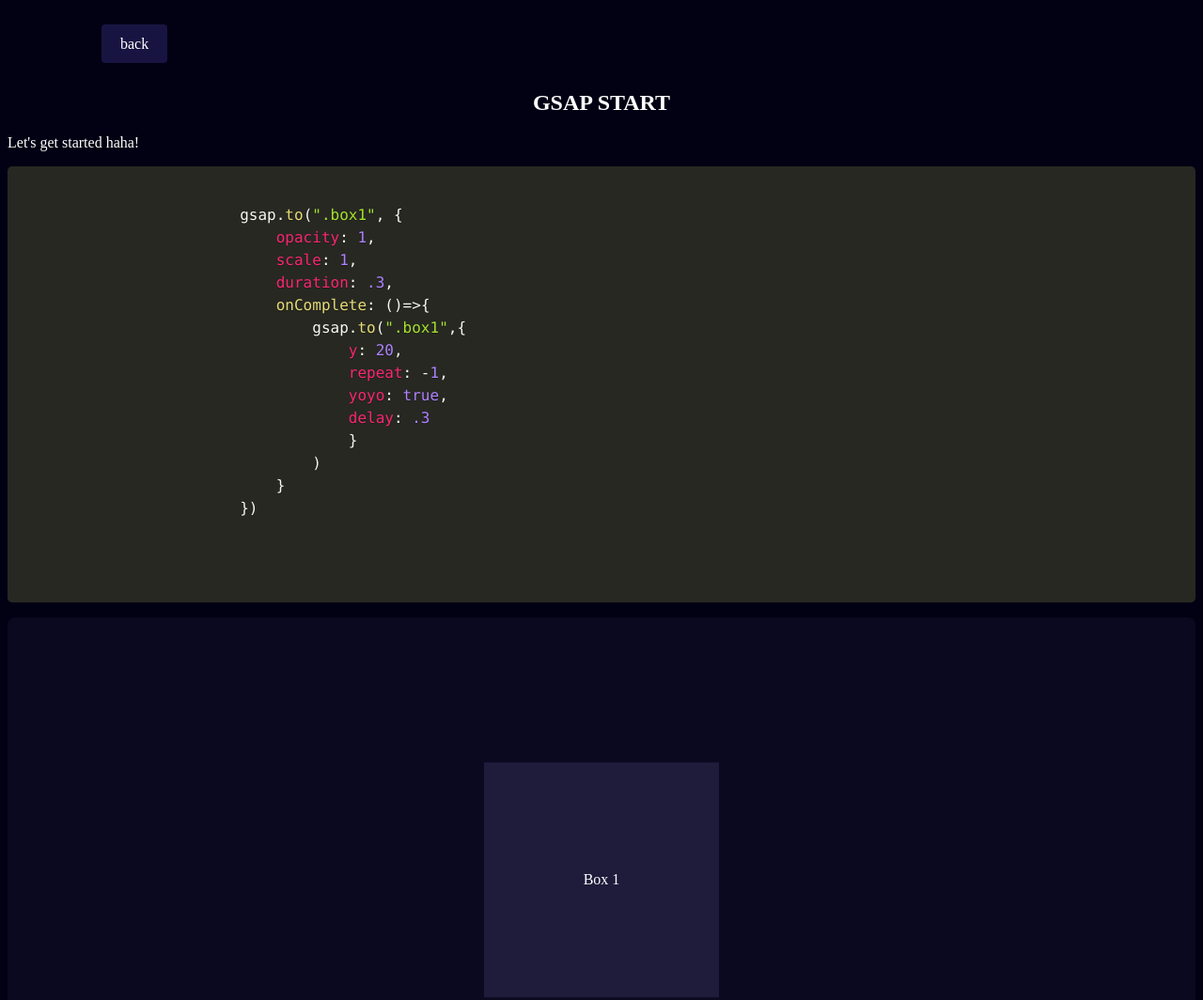
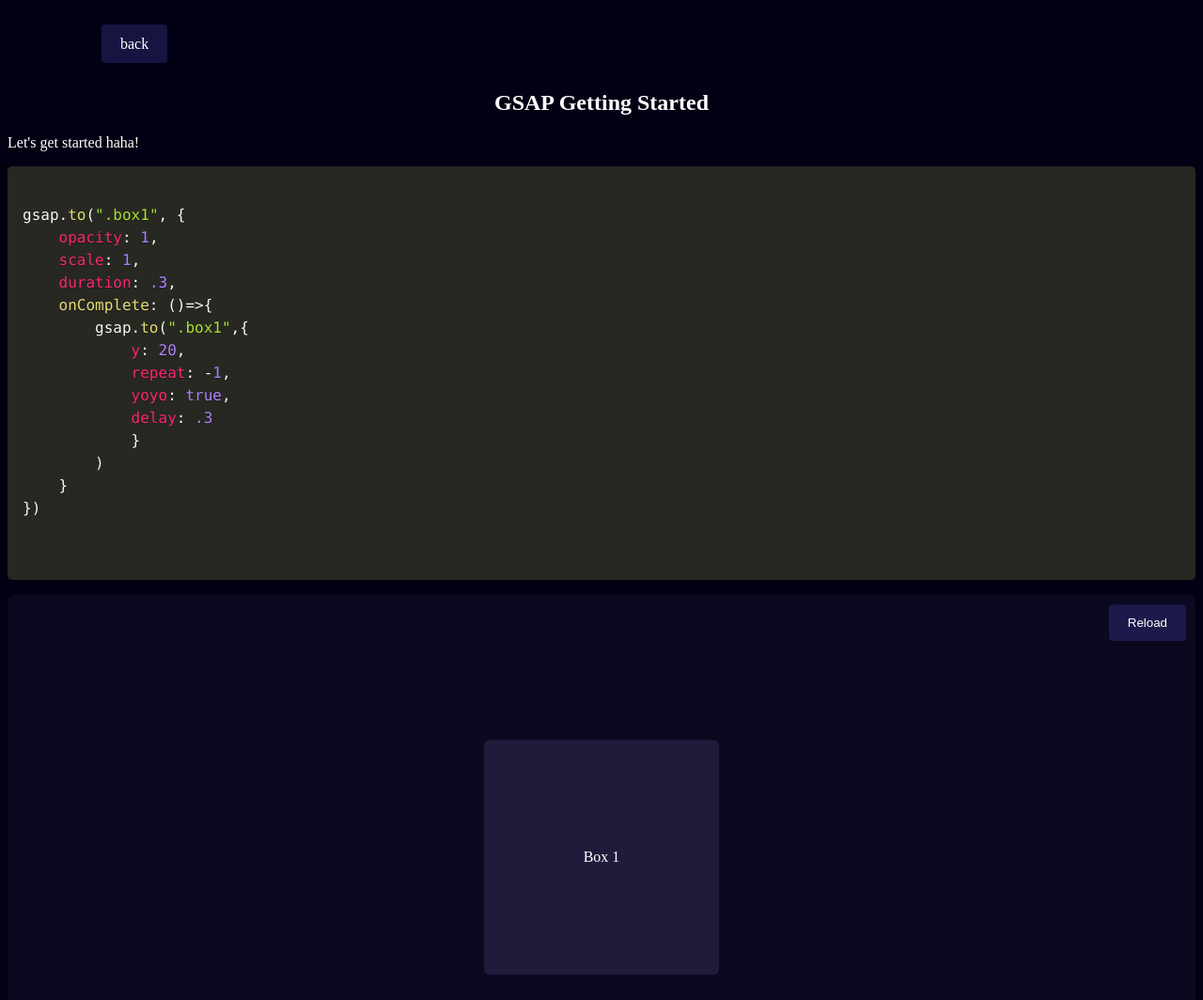
Before and after one commit to theodan11/gsap_practice, a website built with Vite: page src/pages/01a/index.html in a window 1280 px wide. Shown: the top 1064 px of the page at 94% size. Built offline with nearby package versions, Linux system fonts and the light colour scheme.

Commit message:
few changes

```diff
--- a/package.json
+++ b/package.json
@@ -12,6 +12,6 @@
     "vite": "^7.1.7"
   },
   "dependencies": {
-
+    "gsap": "^3.13.0"
   }
 }
--- a/src/pages/01a/index.html
+++ b/src/pages/01a/index.html
@@ -19,7 +19,7 @@
     <main>
 
         <section>
-            <h1>GSAP START</h1>
+            <h1>GSAP Getting Started</h1>
             <p>
                 Let's get started haha!
             <pre class="language-js">
@@ -38,13 +38,13 @@
         )
     }
 })
-
                 </code>
                 </pre>
             </p>
 
 
             <div class="playground">
+                <button id="reloadBtn">Reload</button>
                 <div class="box1">
                     Box 1
                 </div>
--- a/src/pages/01a/script.js
+++ b/src/pages/01a/script.js
@@ -1,9 +1,11 @@
-gsap.to(".box1", {
+const reloadBtn = document.querySelector("#reloadBtn")
+
+let gsapController = gsap.to(".box1", {
     opacity: 1,
     scale: 1,
     duration: .3,
-    onComplete: ()=>{
-        gsap.to(".box1",{
+    onComplete: () => {
+        gsap.to(".box1", {
             y: 20,
             repeat: -1,
             yoyo: true,
@@ -11,3 +13,8 @@
         })
     }
 })
+
+
+reloadBtn.addEventListener("click", () => {
+    gsapController.restart()
+})
--- a/src/pages/01a/style.css
+++ b/src/pages/01a/style.css
@@ -36,6 +36,7 @@
             }
 
             .playground {
+                position: relative;
                 display: flex;
                 justify-content: center;
                 align-items: center;
@@ -44,7 +45,24 @@
                 min-height: 60vh;
                 border-radius: 8px;
 
-                .box1{
+                button {
+                    position: absolute;
+                    top: 10px;
+                    background-color: #382f836c;
+                    right: 10px;
+                    border: none;
+                    padding: 12px 20px;
+                    color: white;
+                    cursor: pointer;
+                    transition: background-color .3s ease;
+                    border-radius: 4px;
+                    &:hover {
+                        background-color: #372f83c9;
+                    }
+                }
+
+                .box1 {
+                    border-radius: 6px;
                     opacity: 0;
                     transform: scale(0);
                     display: flex;
--- a/style.css
+++ b/style.css
@@ -26,6 +26,7 @@
 
         padding: 16px;
         flex-wrap: wrap;
+        gap: 10px;
 
         a{
             text-decoration: inherit;
```
Also changed, not shown: index.html (+13 -3 lines), 1 other file. Lines whose indentation alone changed are shown as unchanged.
